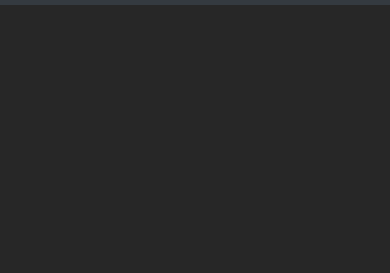
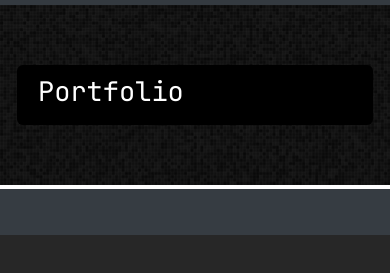
Before and after one commit to tmkeller/hw-02-responsive-portfolio, a plain HTML site: page portfolio.html in a window 390 px wide. Shown: the part 51-324 px from the top of the page. Drawn offline with nearby package versions, Linux system fonts and the light colour scheme.

Commit message:
Fixed main_content breakpoint padding, copied styled divs to Portfolio and Contact pages.

```diff
--- a/css/style.css
+++ b/css/style.css
@@ -45,6 +45,6 @@ footer {
     }
 
     .main_content {
-        padding: 0px 32px;
+        padding: 60px 32px;
     }
 }
--- a/portfolio.html
+++ b/portfolio.html
@@ -29,8 +29,18 @@
           </ul>
         </div>
     </nav>
-    <div class="container">
+    <div class="container-fluid main_content">
+        <div class="row">
+            <div class="col-sm-8 center_col">
+                <div class="row">
+                    <h1>Portfolio</h1>
+                </div>
+            </div>
+        </div>
     </div>
+    <footer>
+        <div class="white_band"></div>
+    </footer>
     <script src="https://code.jquery.com/jquery-3.5.1.slim.min.js" integrity="sha384-DfXdz2htPH0lsSSs5nCTpuj/zy4C+OGpamoFVy38MVBnE+IbbVYUew+OrCXaRkfj" crossorigin="anonymous"></script>
     <script src="https://cdn.jsdelivr.net/npm/popper.js@1.16.1/dist/umd/popper.min.js" integrity="sha384-9/reFTGAW83EW2RDu2S0VKaIzap3H66lZH81PoYlFhbGU+6BZp6G7niu735Sk7lN" crossorigin="anonymous"></script>
     <script src="https://cdn.jsdelivr.net/npm/bootstrap@4.5.3/dist/js/bootstrap.min.js" integrity="sha384-w1Q4orYjBQndcko6MimVbzY0tgp4pWB4lZ7lr30WKz0vr/aWKhXdBNmNb5D92v7s" crossorigin="anonymous"></script>
```
Also changed, not shown: contact.html (+11 -1 lines).
